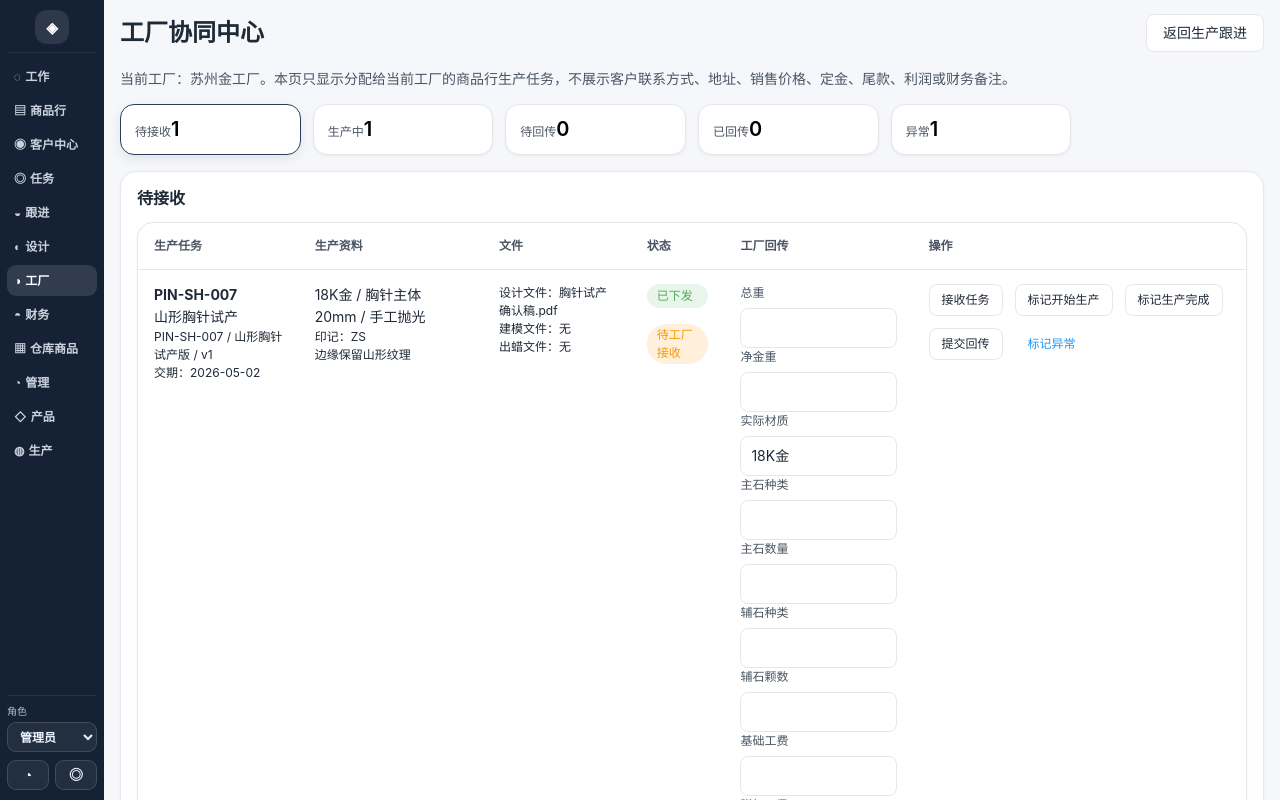
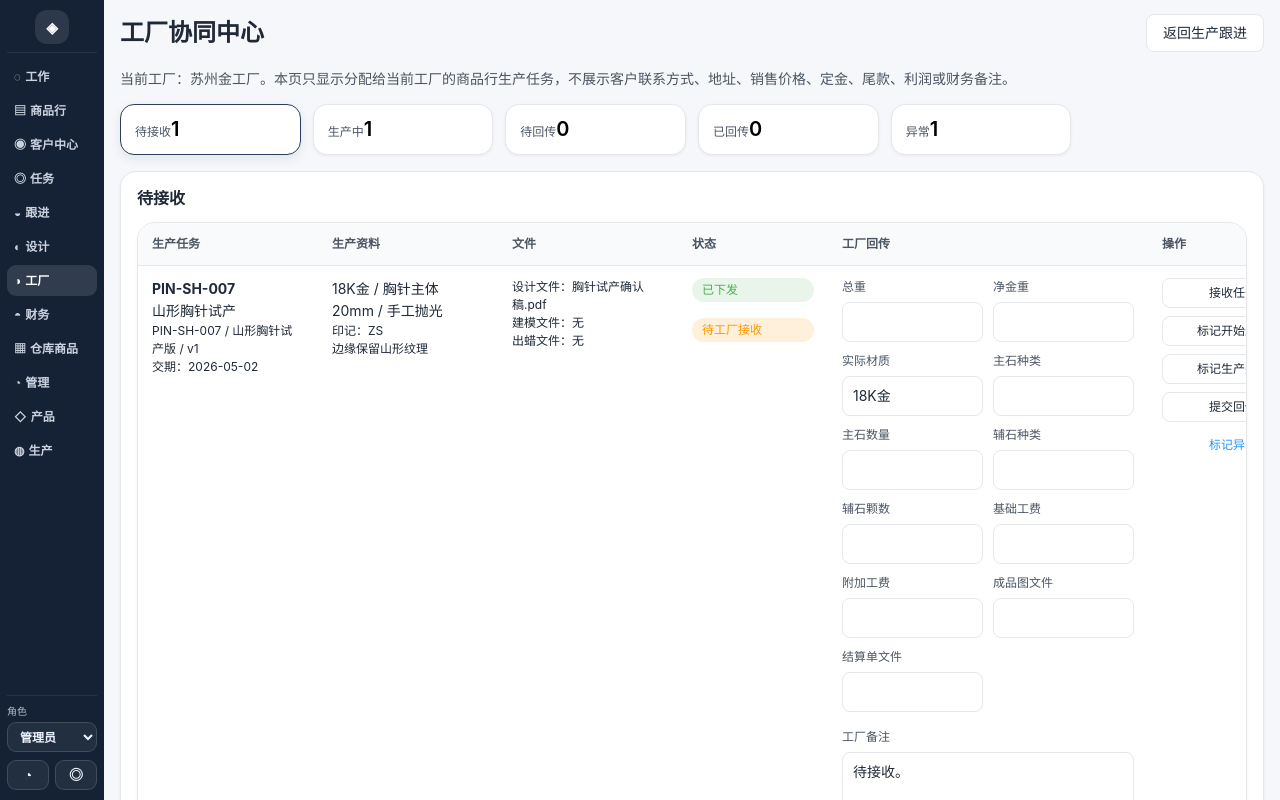
Before and after one commit to lulichao1991/erp2, a React (Vite) app: page /factory in a window 1280 px wide. Shown: the top 800 px of the page. Built offline with nearby package versions, Linux system fonts and the light colour scheme.

Commit message:
fix: polish role workbench layouts

```diff
--- a/src/pages/designModeling/DesignModelingWorkbenchPage.tsx
+++ b/src/pages/designModeling/DesignModelingWorkbenchPage.tsx
@@ -235,8 +235,8 @@ const DesignModelingTable = ({
   onRecordWax: (line: OrderLine) => void
   canEdit: boolean
 }) => (
-  <div className="table-shell">
-    <table className="table">
+  <div className="table-shell workbench-table-shell">
+    <table className="table role-workbench-table design-modeling-table">
       <thead>
         <tr>
           <th>商品行</th>
@@ -308,7 +308,7 @@ const DesignModelingTable = ({
                 </label>
               </td>
               <td>
-                <div className="row wrap">
+                <div className="workbench-actions">
                   <button type="button" className="button secondary small" onClick={() => onClaimDesign(line)} disabled={!canEdit}>
                     领取设计任务
                   </button>
--- a/src/pages/factory/FactoryTaskCenterPage.tsx
+++ b/src/pages/factory/FactoryTaskCenterPage.tsx
@@ -273,8 +273,8 @@ const FactoryTaskTable = ({
   onSubmitReturn: (line: OrderLine) => void
   canEdit: boolean
 }) => (
-  <div className="table-shell">
-    <table className="table">
+  <div className="table-shell workbench-table-shell">
+    <table className="table role-workbench-table factory-table">
       <thead>
         <tr>
           <th>生产任务</th>
@@ -316,7 +316,7 @@ const FactoryTaskTable = ({
                 </div>
               </td>
               <td>
-                <div className="grid two-column-grid">
+                <div className="grid two-column-grid dense-field-grid">
                   <FactoryInput label="总重" value={draft.totalWeight} onChange={(value) => onDraftChange(line, { totalWeight: value })} />
                   <FactoryInput label="净金重" value={draft.netMetalWeight} onChange={(value) => onDraftChange(line, { netMetalWeight: value })} />
                   <FactoryInput label="实际材质" value={draft.actualMaterial} onChange={(value) => onDraftChange(line, { actualMaterial: value })} />
@@ -335,7 +335,7 @@ const FactoryTaskTable = ({
                 </label>
               </td>
               <td>
-                <div className="row wrap">
+                <div className="workbench-actions">
                   <button type="button" className="button secondary small" onClick={() => onAccept(line)} disabled={!canEdit}>
                     接收任务
                   </button>
--- a/src/pages/finance/FinanceCenterPage.tsx
+++ b/src/pages/finance/FinanceCenterPage.tsx
@@ -227,8 +227,8 @@ const FinanceTable = ({
   onLock: (line: OrderLine) => void
   canEdit: boolean
 }) => (
-  <div className="table-shell">
-    <table className="table">
+  <div className="table-shell workbench-table-shell">
+    <table className="table role-workbench-table finance-table">
       <thead>
         <tr>
           <th>商品行</th>
@@ -293,7 +293,7 @@ const FinanceTable = ({
                 </label>
               </td>
               <td>
-                <div className="row wrap">
+                <div className="workbench-actions">
                   <button type="button" className="button secondary small" onClick={() => onConfirmSettlement(row)} disabled={!canEdit}>
                     确认工厂结算
                   </button>
--- a/src/pages/inventory/InventoryListPage.tsx
+++ b/src/pages/inventory/InventoryListPage.tsx
@@ -545,7 +545,7 @@ export const InventoryListPage = () => {
         </div>
       </SectionCard>
 
-      <div className="two-column-grid">
+      <div className="two-column-grid inventory-form-grid">
         <SectionCard title="入库登记" description="用于设计留样、客户退货、常备采购或其他库存的前端 mock 入库。">
           <div className="filter-grid">
             <label>
--- a/src/styles/globals.css
+++ b/src/styles/globals.css
@@ -1023,25 +1023,45 @@ button.stat-card {
   box-shadow: var(--shadow-card);
 }
 
+.table-wrap {
+  width: 100%;
+  overflow: auto;
+  border: 1px solid var(--color-border-default);
+  border-radius: var(--radius-card);
+  background: var(--color-bg-card);
+}
+
 .table {
   width: 100%;
   border-collapse: collapse;
 }
 
+.data-table {
+  width: 100%;
+  min-width: 920px;
+  border-collapse: collapse;
+}
+
 .table th,
-.table td {
+.table td,
+.data-table th,
+.data-table td {
   padding: 14px 16px;
   vertical-align: top;
   border-bottom: 1px solid var(--color-border-default);
   text-align: left;
 }
 
-.table th {
+.table th,
+.data-table th {
   color: var(--color-text-secondary);
   font: 600 12px/18px 'Inter', 'SF Pro', system-ui, sans-serif;
-}
-
-.table tr:last-child td {
+  background: rgba(248, 250, 252, 0.92);
+  white-space: nowrap;
+}
+
+.table tr:last-child td,
+.data-table tr:last-child td {
   border-bottom: none;
 }
 
@@ -1052,6 +1072,101 @@ button.stat-card {
 .table td.price {
   font-weight: 600;
   color: var(--color-primary-600);
+}
+
+.workbench-table-shell {
+  border-radius: 18px;
+}
+
+.role-workbench-table {
+  min-width: 1180px;
+  table-layout: fixed;
+}
+
+.role-workbench-table td,
+.role-workbench-table th {
+  padding: 12px 14px;
+}
+
+.role-workbench-table .field-control {
+  min-width: 0;
+  gap: 5px;
+}
+
+.role-workbench-table .input,
+.role-workbench-table .textarea {
+  min-width: 0;
+  padding: 7px 9px;
+}
+
+.role-workbench-table .textarea {
+  min-height: 72px;
+}
+
+.role-workbench-table strong,
+.role-workbench-table div,
+.role-workbench-table span {
+  overflow-wrap: anywhere;
+}
+
+.role-workbench-table .tag {
+  max-width: 100%;
+}
+
+.design-modeling-table th:nth-child(1),
+.factory-table th:nth-child(1),
+.finance-table th:nth-child(1) {
+  width: 180px;
+}
+
+.design-modeling-table th:nth-child(2),
+.factory-table th:nth-child(2),
+.factory-table th:nth-child(3),
+.finance-table th:nth-child(2),
+.finance-table th:nth-child(3) {
+  width: 180px;
+}
+
+.design-modeling-table th:nth-child(3),
+.factory-table th:nth-child(4),
+.finance-table th:nth-child(4),
+.finance-table th:nth-child(5) {
+  width: 150px;
+}
+
+.design-modeling-table th:nth-child(4) {
+  width: 210px;
+}
+
+.design-modeling-table th:nth-child(5),
+.finance-table th:nth-child(6) {
+  width: 230px;
+}
+
+.factory-table th:nth-child(5) {
+  width: 320px;
+}
+
+.design-modeling-table th:nth-child(6),
+.factory-table th:nth-child(6),
+.finance-table th:nth-child(7) {
+  width: 170px;
+}
+
+.workbench-actions {
+  display: grid;
+  grid-template-columns: 1fr;
+  gap: 8px;
+  align-items: stretch;
+}
+
+.workbench-actions .button {
+  width: 100%;
+  justify-content: center;
+  white-space: normal;
+  min-height: 30px;
+  padding-inline: 10px;
+  text-align: center;
 }
 
 .card-grid {
@@ -1198,6 +1313,73 @@ button.stat-card {
 
 .field-grid.four {
   grid-template-columns: repeat(4, minmax(0, 1fr));
+}
+
+.grid {
+  display: grid;
+  gap: 12px;
+}
+
+.filter-grid {
+  display: grid;
+  grid-template-columns: repeat(auto-fit, minmax(180px, 1fr));
+  gap: 12px;
+  align-items: end;
+}
+
+.filter-grid label,
+.filter-grid .field-control {
+  min-width: 0;
+  display: flex;
+  flex-direction: column;
+  gap: 6px;
+}
+
+.filter-grid label > span {
+  color: var(--color-text-secondary);
+  font: var(--font-caption);
+}
+
+.filter-grid input,
+.filter-grid select {
+  width: 100%;
+  min-width: 0;
+  min-height: 38px;
+  padding: 8px 10px;
+  border: 1px solid var(--color-border-default);
+  border-radius: var(--radius-element);
+  background: var(--color-bg-card);
+  color: var(--color-text-primary);
+}
+
+.two-column-grid {
+  display: grid;
+  grid-template-columns: repeat(2, minmax(0, 1fr));
+  gap: 16px;
+  align-items: start;
+}
+
+.dense-field-grid {
+  gap: 10px;
+}
+
+.inventory-form-grid {
+  align-items: stretch;
+}
+
+.inventory-form-grid > .section-card {
+  margin-top: 0;
+  height: 100%;
+}
+
+.field-actions {
+  display: flex;
+  align-items: end;
+  justify-content: flex-start;
+}
+
+.field-actions .button {
+  min-width: 120px;
 }
 
 .field-control {
@@ -1938,6 +2120,28 @@ button.stat-card {
 
 .text-caption {
   font: var(--font-caption);
+}
+
+.muted-block {
+  display: block;
+  margin-top: 3px;
+  color: var(--color-text-secondary);
+  font: var(--font-caption);
+}
+
+.tag-list {
+  display: flex;
+  flex-wrap: wrap;
+  gap: 6px;
+  align-items: flex-start;
+}
+
+.compact-row {
+  gap: 6px;
+}
+
+.selected-row td {
+  background: rgba(42, 63, 94, 0.04);
 }
 
 .text-price {
@@ -1971,7 +2175,8 @@ button.stat-card {
   .quote-hero,
   .field-grid,
   .field-grid.three,
-  .field-grid.four {
+  .field-grid.four,
+  .two-column-grid {
     grid-template-columns: 1fr 1fr;
   }
 
@@ -2060,7 +2265,8 @@ button.stat-card {
   .quote-hero,
   .field-grid,
   .field-grid.three,
-  .field-grid.four {
+  .field-grid.four,
+  .two-column-grid {
     grid-template-columns: 1fr;
   }
 
@@ -2113,4 +2319,12 @@ button.stat-card {
     flex: 1 1 calc(50% - 5px);
     justify-content: center;
   }
-}
+
+  .role-workbench-table {
+    min-width: 1060px;
+  }
+
+  .filter-grid {
+    grid-template-columns: 1fr;
+  }
+}
```
